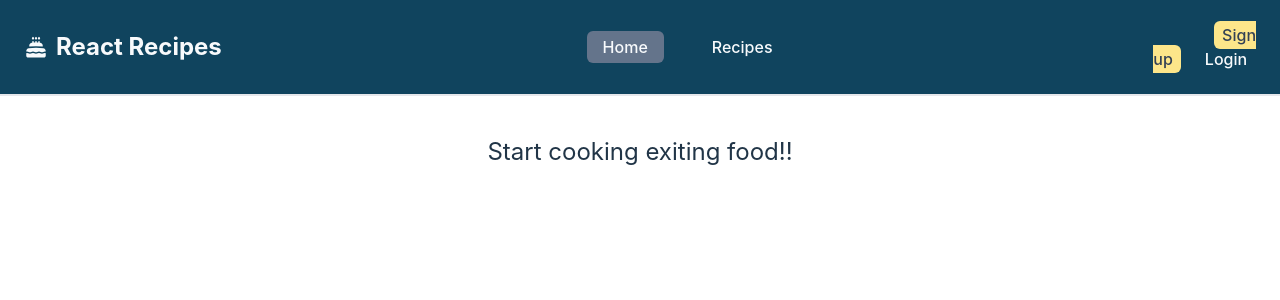
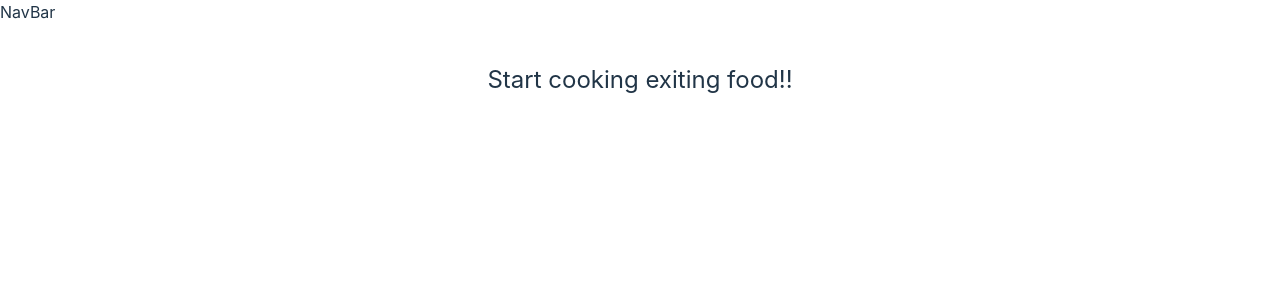
Before and after one commit to VishukumarU/Vite-React-Recipies, a React (Vite) app: page /home in a window 1280 px wide. Shown: the top 300 px of the page. Built offline with nearby package versions, Linux system fonts and the light colour scheme.

Commit message:
added tailwind config and updated the styles

```diff
--- /dev/null
+++ b/src/components/NavBar/NavBar.jsx
@@ -0,0 +1,7 @@
+import React from "react";
+
+const NavBar = () => {
+  return <div>NavBar</div>;
+};
+
+export default NavBar;
--- a/src/components/RootLayout.jsx
+++ b/src/components/RootLayout.jsx
@@ -1,14 +1,15 @@
 import { Outlet } from "react-router-dom";
 import Header from "./Header/Header";
-
+import NavBar from "./NavBar/NavBar";
+import styles from "../utils/styles";
 
 const RootLayout = () => {
-    return (
-      <>
-        <Header></Header>
-        <Outlet />
-      </>
-    );
-}
+  return (
+    <div className={styles.boxWidth}>
+      <NavBar></NavBar>
+      <Outlet />
+    </div>
+  );
+};
 
 export default RootLayout;
--- a/src/index.css
+++ b/src/index.css
@@ -1,3 +1,5 @@
+@import url("https://fonts.googleapis.com/css2?family=Poppins:wght@400;500;600;700;800;900&display=swap");
+
 @tailwind base;
 @layer base {
     h1 {
--- /dev/null
+++ b/src/utils/styles.js
@@ -0,0 +1,5 @@
+const styles = {
+  boxWidth: "xl:max-w-[1280px] w-full",
+};
+
+export default styles;
--- a/tailwind.config.js
+++ b/tailwind.config.js
@@ -1,16 +1,17 @@
 /** @type {import('tailwindcss').Config} */
 export default {
-  content: [
-    "./index.html",
-    "./src/**/*.{js,ts,jsx,tsx}"
-  ],
+  content: ["./index.html", "./src/**/*.{js,ts,jsx,tsx}"],
   theme: {
     extend: {
       colors: {
-        primary: "#10445e"
-      }
+        primary: "#00040f",
+        secondary: "#EBB559",
+        dimWhite: "rgba(255, 255, 255, 0.7)",
+      },
+      fontFamily: {
+        poppins: ["Poppins", "sans-serif"],
+      },
     },
-
   },
   plugins: [],
-}
+};
```
